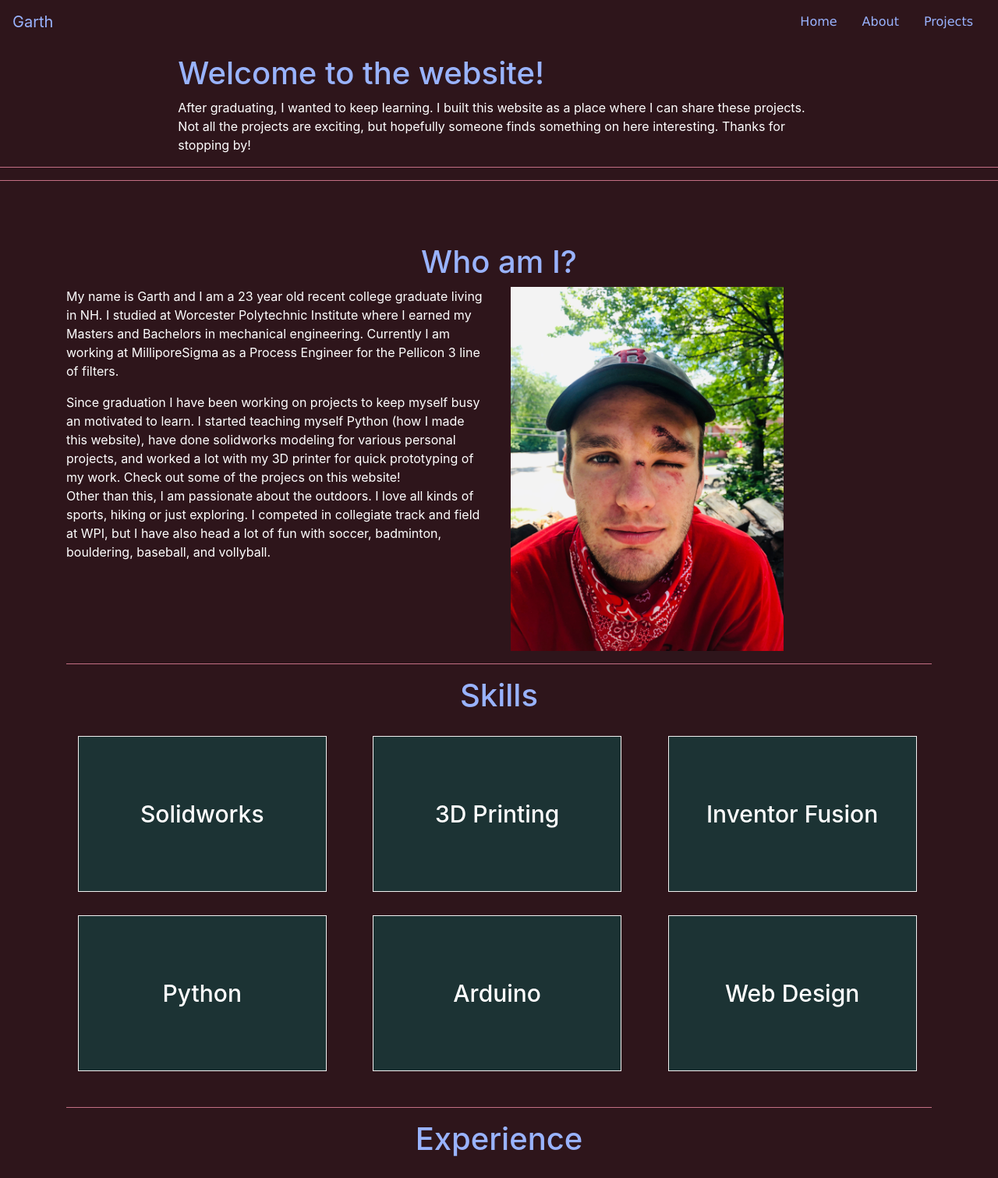
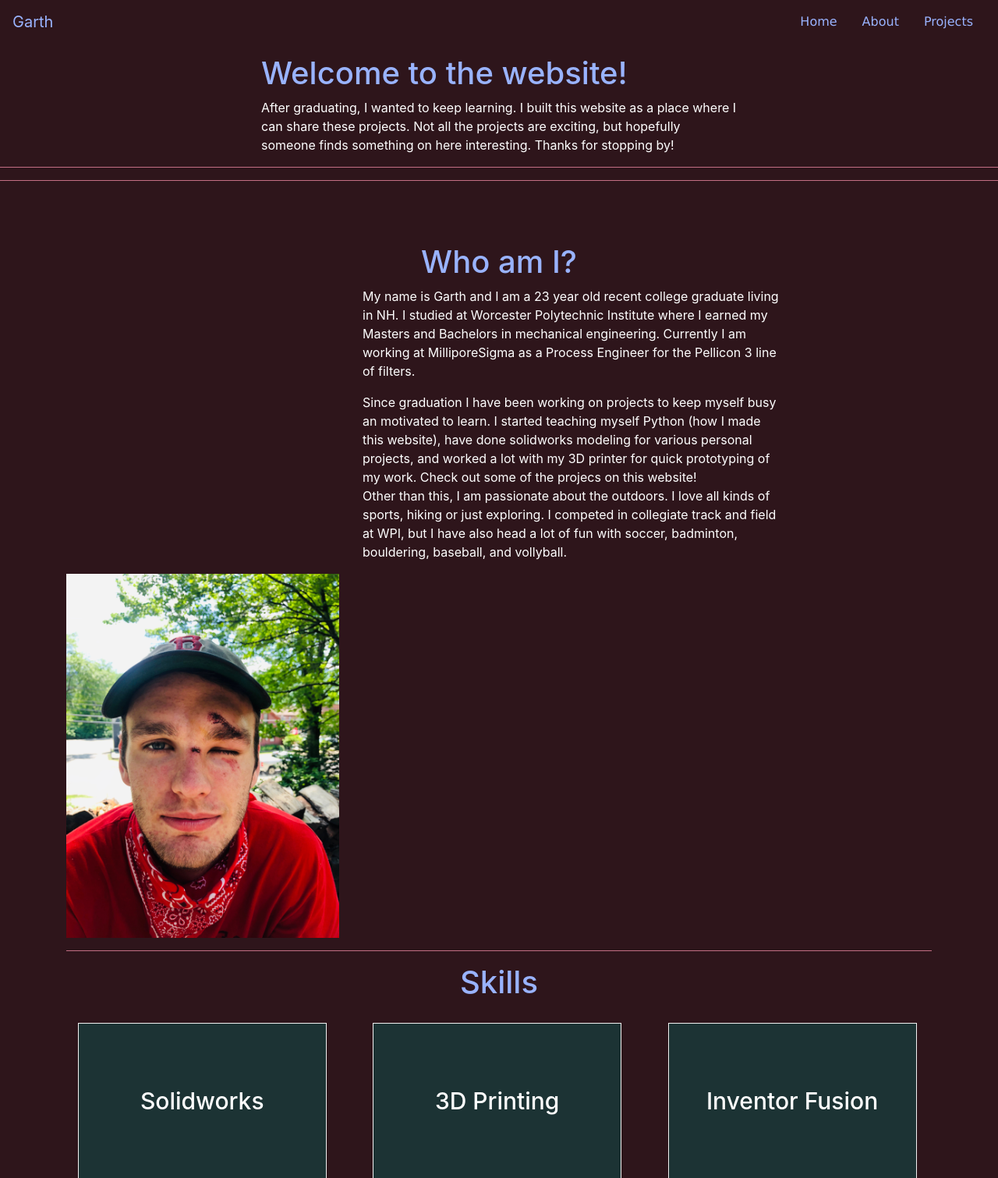
Before and after one commit to gmhull/garth.com, a Django app: page /about/ in a window 1280 px wide. Shown: the top 1511 px of the page at 78% size. Run offline with Django 3.2, Linux system fonts and the light colour scheme; some libraries are stand-ins or nearby versions.

Commit message:
Formatting

```diff
--- a/personal/templates/personal/about.html
+++ b/personal/templates/personal/about.html
@@ -2,7 +2,7 @@
 {% load static %}
 
 {% block title %}
-<div class="container col-8" style="padding-top: 70px;">
+<div class="container col-6" style="padding-top: 70px;">
   <h1 style='color: #99B3FF'>Welcome to the website!</h1>
   <p>After graduating, I wanted to keep learning.  I built this website as a place where I
     can share these projects.  Not all the projects are exciting, but hopefully someone finds
@@ -18,7 +18,10 @@
 <section id="about_me">
   <h1>Who am I?</h1>
   <div class="row">
-    <div class="col-6">
+    <div class="col-2">
+      <!-- Spacing -->
+    </div>
+    <div class="col-6 order-1">
       <p>
         My name is Garth and I am a 23 year old recent college graduate living in NH.  I
         studied at Worcester Polytechnic Institute where I earned my Masters and Bachelors
@@ -39,8 +42,11 @@
         </p>
       </section>
     </div>
-    <div class="col-4">
+    <div class="col-4 order-2">
       <img src="{% static 'img/Scar Face.JPG' %}" style="width: 100%;">
+    </div>
+    <div class="col-2">
+      <!-- Spacing -->
     </div>
   </div>
 </section>
```
Also changed, not shown: personal/templates/personal/cover_page.html (+5 -16 lines).
